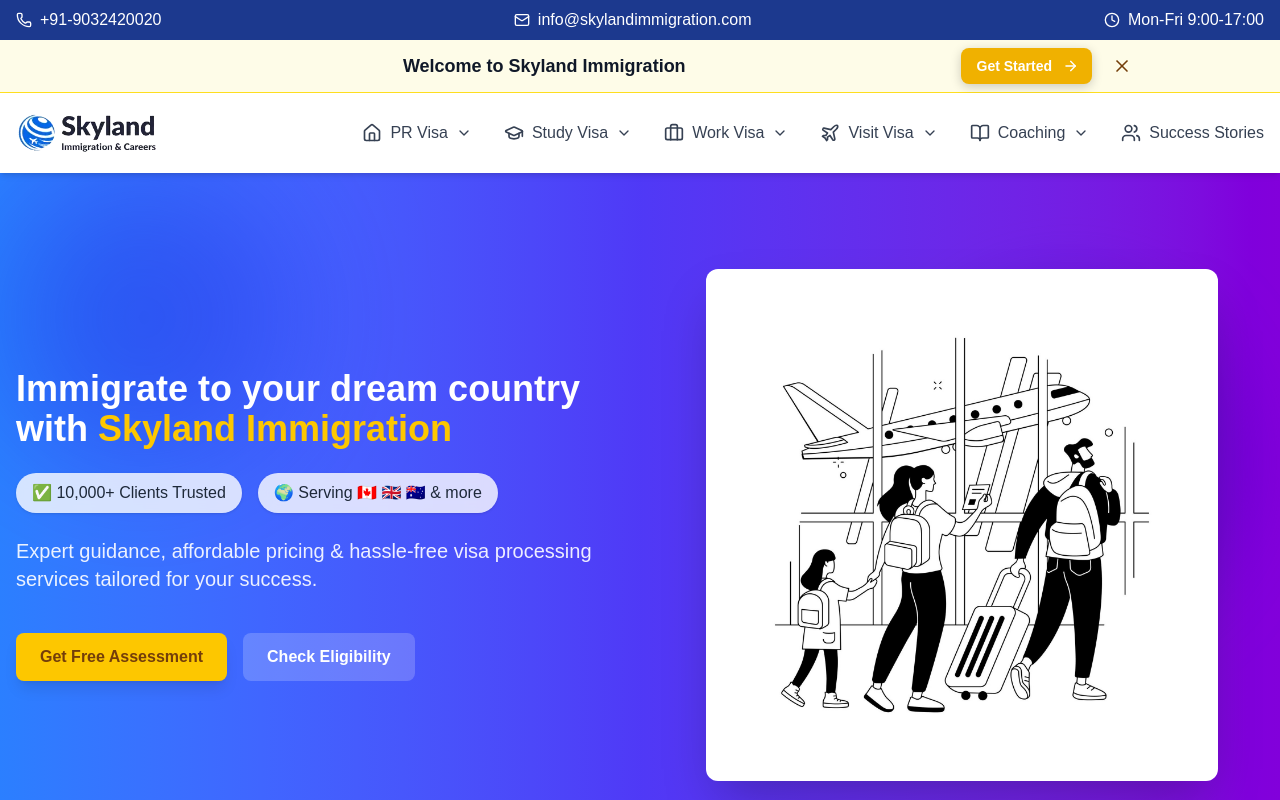
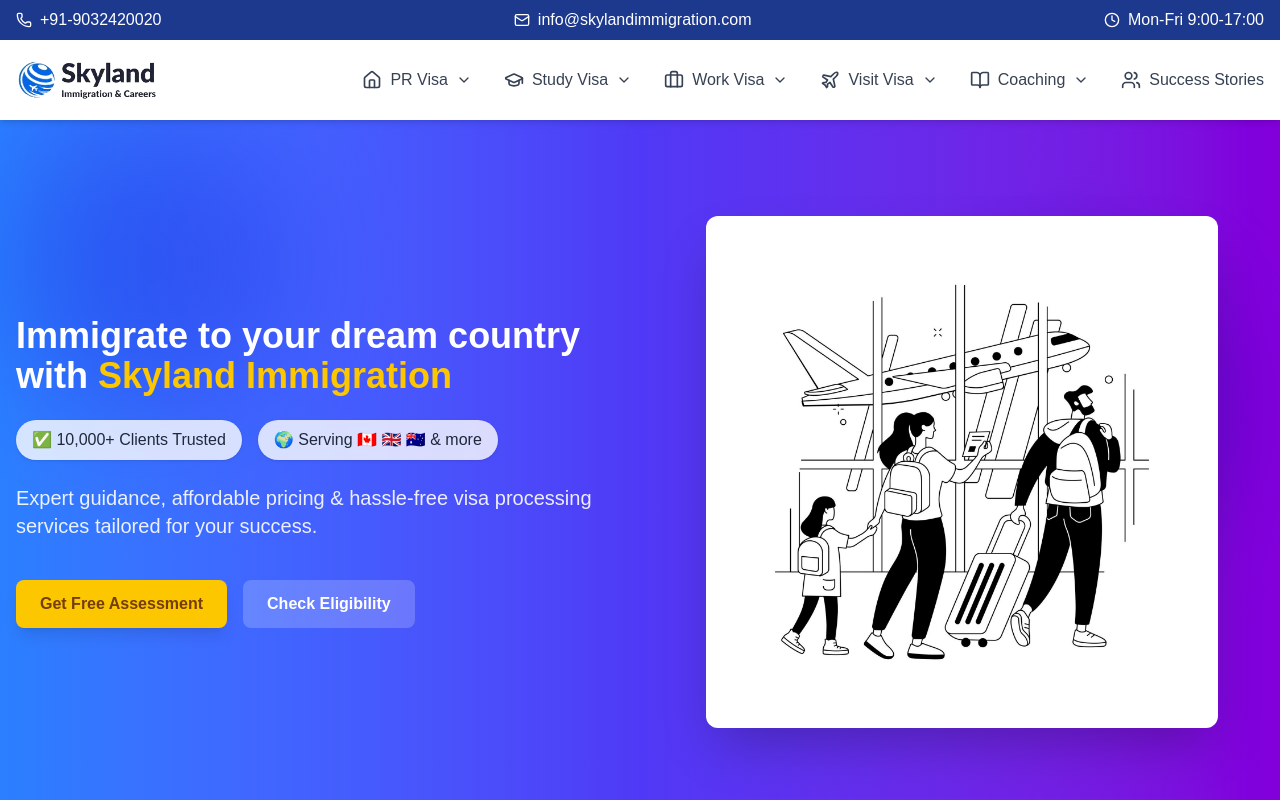
Before and after one commit to skylandcareers/skyland-ui, a Next.js app: page / in a window 1280 px wide. Shown: the top 800 px of the page. Built offline with nearby package versions, Linux system fonts and the light colour scheme.

Commit message:
banner removed

```diff
--- a/src/app/layout.tsx
+++ b/src/app/layout.tsx
@@ -2,7 +2,6 @@
 import './globals.css';
 import { Header } from '@/components/Header';
 import { Topbar } from '@/components/Topbar';
-import  Banner from '@/components/Banner';
 import Footer from '@/components/Footer';
 import GTM from '@/components/GTM';
 
@@ -30,10 +29,6 @@
           ></iframe>
         </noscript>
         <Topbar phone="+91-9032420020" email="info@skylandimmigration.com" hours="Mon-Fri 9:00-17:00" />
-        <Banner
-          title="Welcome to Skyland Immigration"
-          cta={{ text: "Get Started", url: "/contact" }}
-        />
         <Header />
         {children}
         <Footer />
```
Also changed, not shown: 1 other file (tests, documents, lock files or other folders).
